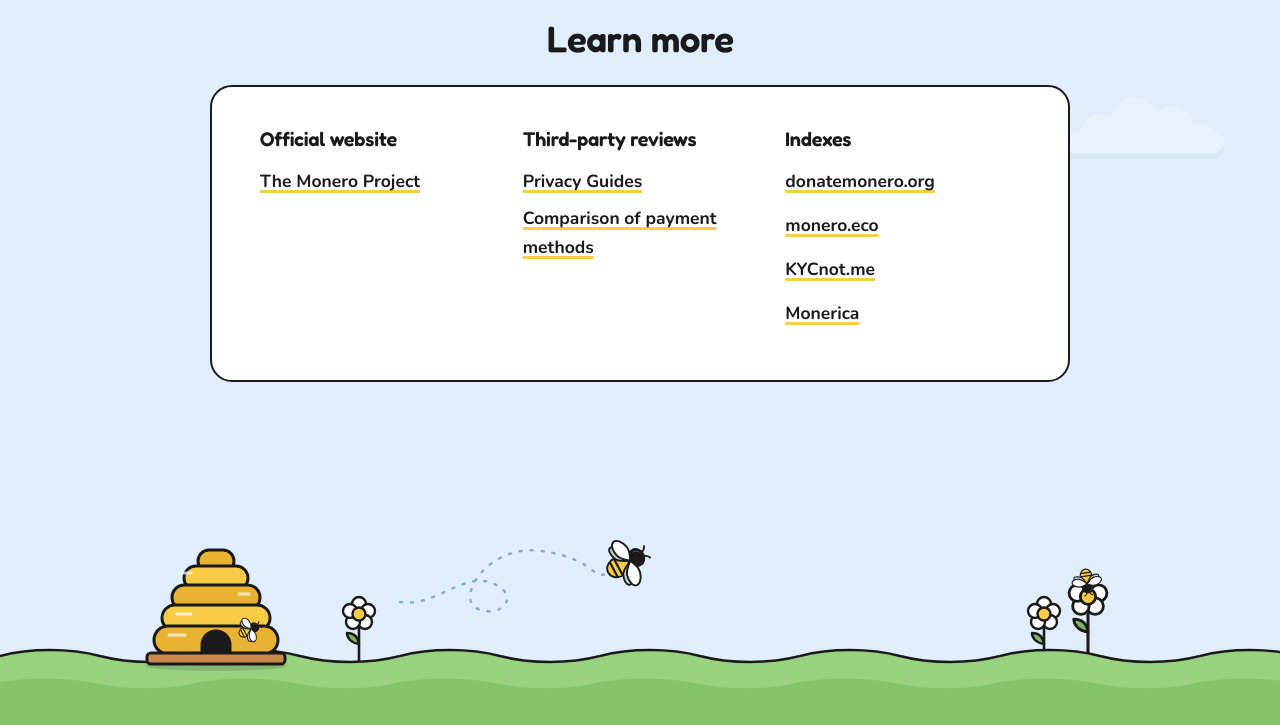
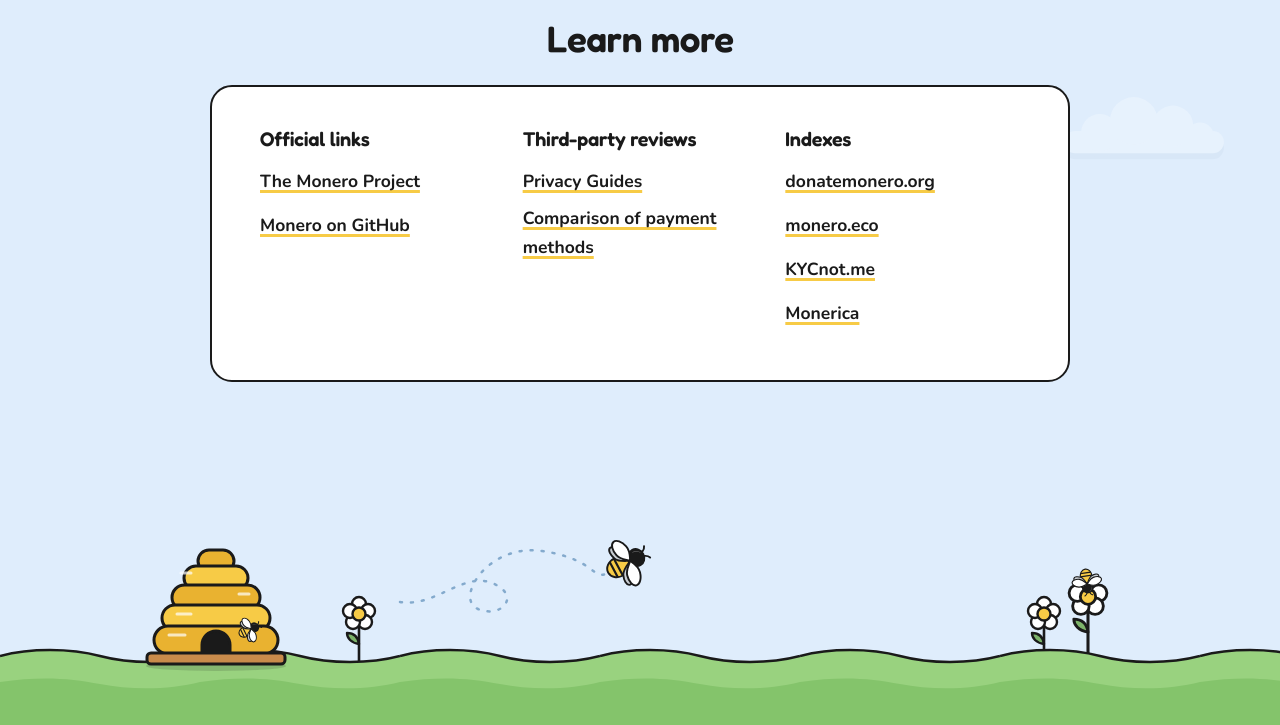
Before and after one commit to flourish-today/website, a plain HTML site: page beeswax/monero/index.html in a window 1280 px wide. Shown: the part 1460-2185 px from the top of the page. Drawn offline with Linux system fonts and the light colour scheme.

Commit message:
Update the official Monero links

```diff
--- a/beeswax/monero/index.html
+++ b/beeswax/monero/index.html
@@ -152,8 +152,11 @@
       <h2 id="learn-more">Learn more</h2>
       <div class="card sheet">
 <div class="cols">
-<div><h3>Official website</h3>
-<ul><li><a href="https://beta.getmonero.org/">The Monero Project</a></li></ul></div>
+<div><h3>Official links</h3>
+<ul>
+<li><a href="https://www.getmonero.org/">The Monero Project</a></li>
+<li><a href="https://github.com/monero-project/monero">Monero on GitHub</a></li>
+</ul></div>
 <div><h3>Third-party reviews</h3>
 <ul><li><a href="https://www.privacyguides.org/en/cryptocurrency/">Privacy Guides</a></li><li><a href="https://eylenburg.github.io/payments.htm">Comparison of payment methods</a></li></ul></div>
 <div><h3>Indexes</h3>
```
